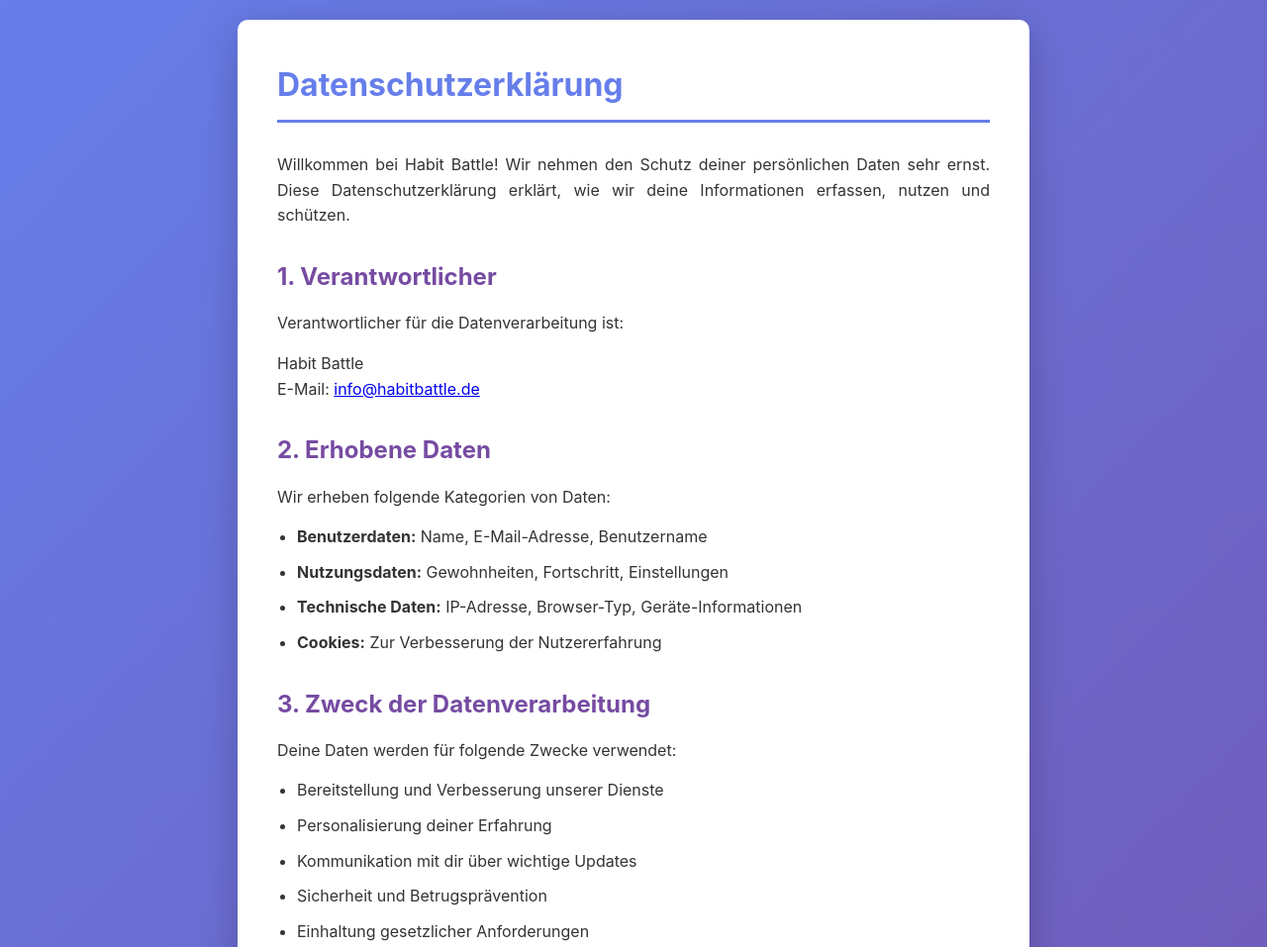
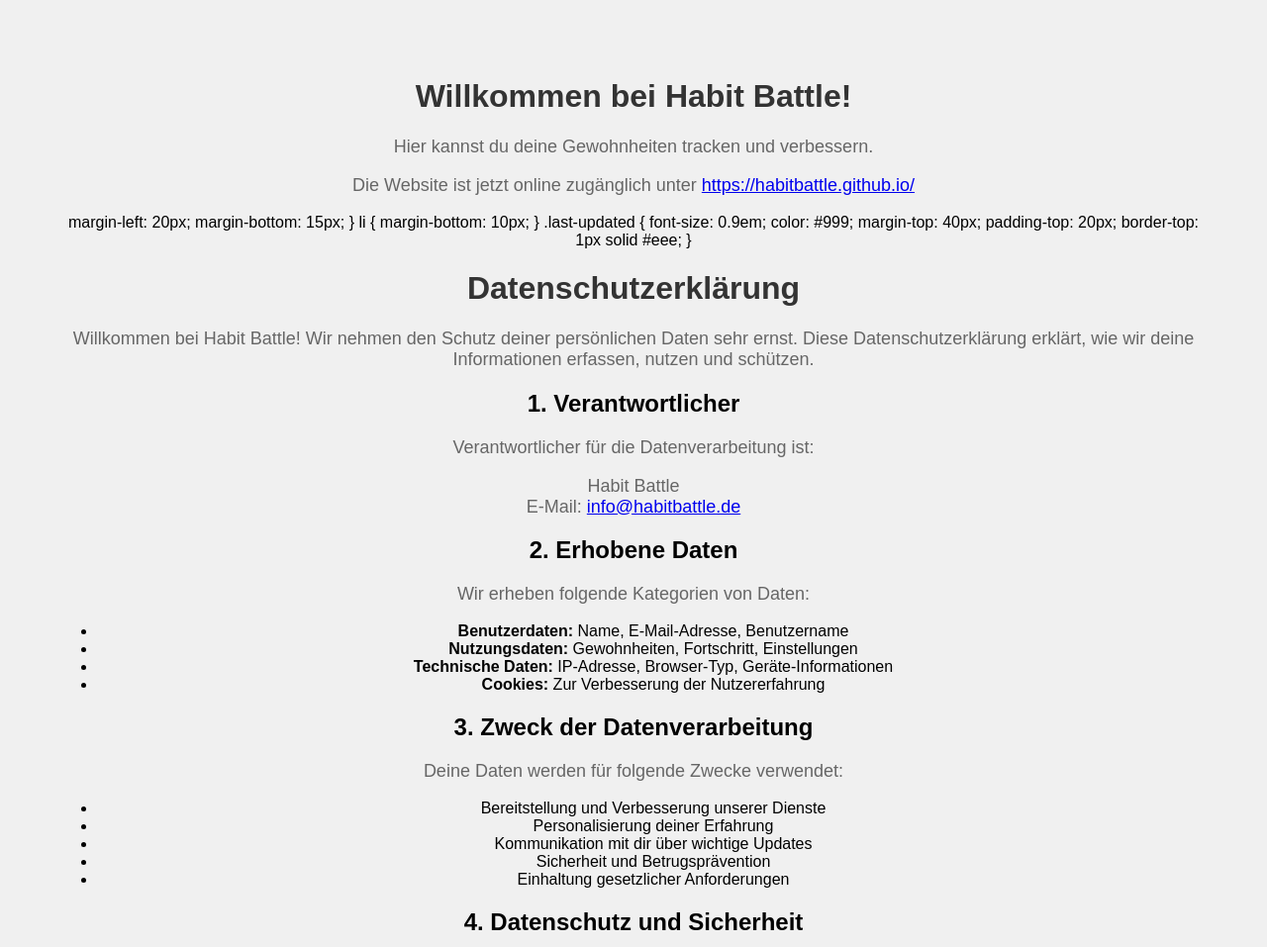
Before and after one commit to habitbattle/.github.io, a plain HTML site: page index.html in a window 1280 px wide. Shown: the top 957 px of the page at 99% size. Drawn offline with Linux system fonts and the light colour scheme.

Commit message:
Erstelle Hauptseite für die Website

```diff
--- a/index.html
+++ b/index.html
@@ -3,51 +3,29 @@
 <head>
     <meta charset="UTF-8">
     <meta name="viewport" content="width=device-width, initial-scale=1.0">
-    <title>Datenschutzerklärung - Habit Battle</title>
+    <title>Habit Battle - Gewohnheiten meistern</title>
     <style>
-        * {
-            margin: 0;
-            padding: 0;
-            box-sizing: border-box;
+        body {
+            font-family: Arial, sans-serif;
+            text-align: center;
+            padding: 50px;
+            background-color: #f0f0f0;
         }
-
-        body {
-            font-family: -apple-system, BlinkMacSystemFont, 'Segoe UI', Roboto, Oxygen, Ubuntu, Cantarell, sans-serif;
-            line-height: 1.6;
+        h1 {
             color: #333;
-            background: linear-gradient(135deg, #667eea 0%, #764ba2 100%);
-            min-height: 100vh;
-            padding: 20px;
         }
-
-        .container {
-            max-width: 800px;
-            margin: 0 auto;
-            background: white;
-            padding: 40px;
-            border-radius: 10px;
-            box-shadow: 0 10px 40px rgba(0, 0, 0, 0.2);
+        p {
+            font-size: 18px;
+            color: #666;
         }
-
-        h1 {
-            color: #667eea;
-            margin-bottom: 30px;
-            border-bottom: 3px solid #667eea;
-            padding-bottom: 10px;
-        }
-
-        h2 {
-            color: #764ba2;
-            margin-top: 30px;
-            margin-bottom: 15px;
-        }
-
-        p {
-            margin-bottom: 15px;
-            text-align: justify;
-        }
-
-        ul, ol {
+    </style>
+</head>
+<body>
+    <h1>Willkommen bei Habit Battle!</h1>
+    <p>Hier kannst du deine Gewohnheiten tracken und verbessern.</p>
+    <p>Die Website ist jetzt online zugänglich unter <a href="https://habitbattle.github.io/">https://habitbattle.github.io/</a></p>
+</body>
+</html>
             margin-left: 20px;
             margin-bottom: 15px;
         }
```
